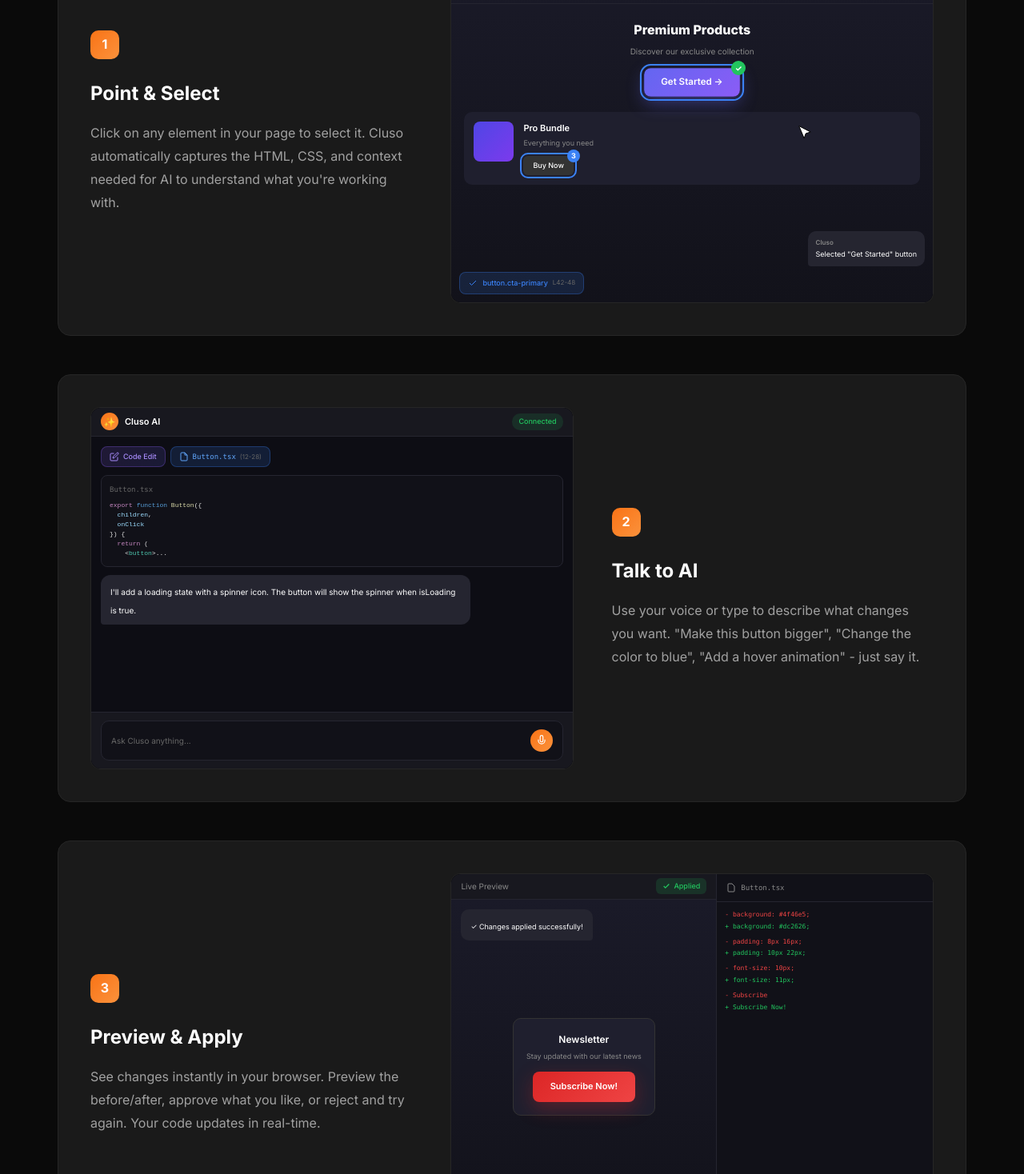
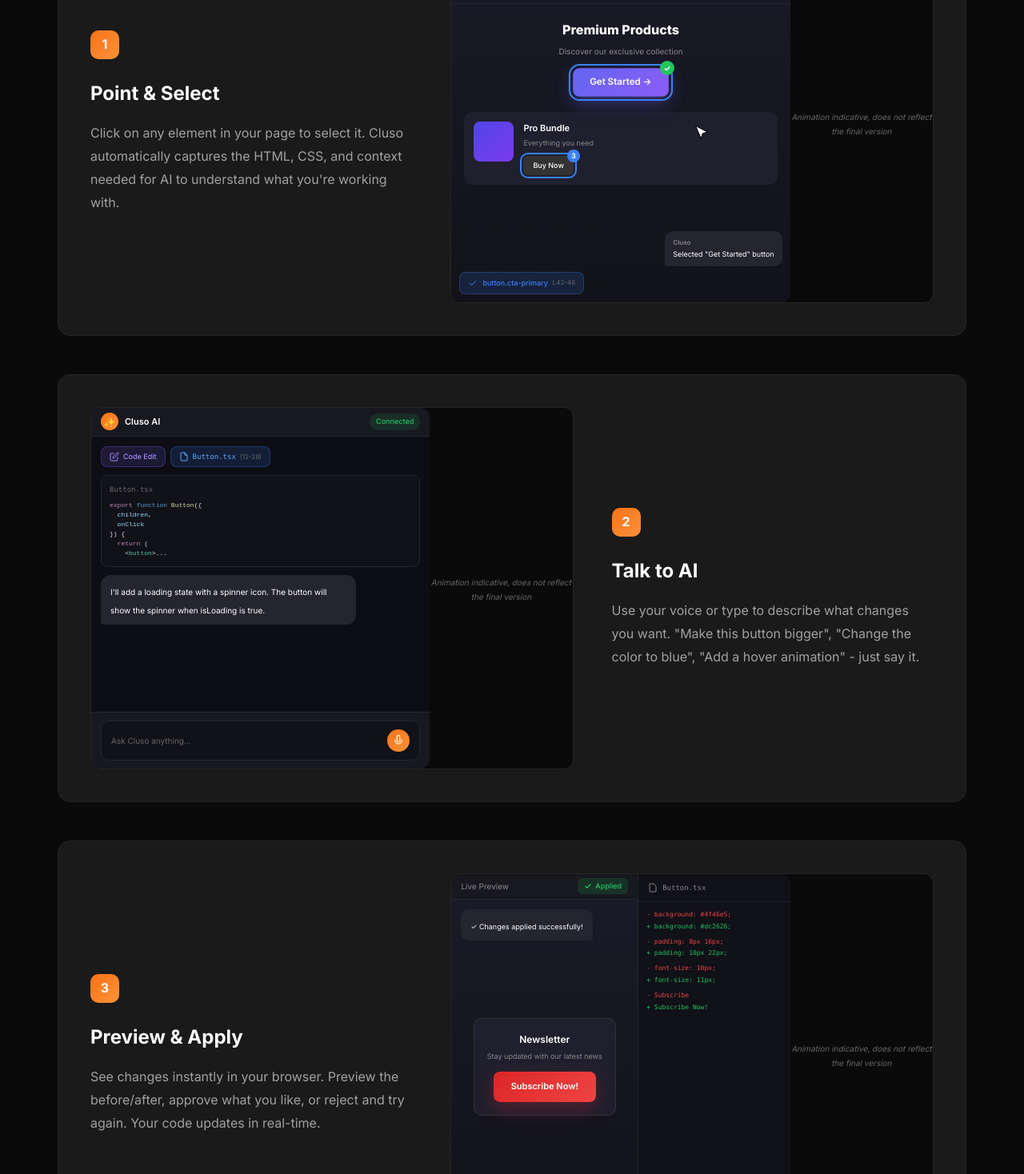
Before and after one commit to jasonkneen/cluso, a React (Vite) app in the folder website/: page / in a window 1280 px wide. Shown: the part 5282-6750 px from the top of the page at 80% size. Built offline with nearby package versions, Linux system fonts and the light colour scheme.

Commit message:
Add disclaimer text under animations

```diff
--- a/website/src/LandingPage.tsx
+++ b/website/src/LandingPage.tsx
@@ -1342,6 +1342,7 @@
               </div>
               <div className="feature-image" style={{ padding: 0, overflow: 'hidden', background: '#0a0a0a' }}>
                 <PointSelectDemo />
+                <p style={{ fontSize: '10px', color: '#666', textAlign: 'center', margin: '8px 0 4px', fontStyle: 'italic' }}>Animation indicative, does not reflect the final version</p>
               </div>
             </div>
 
@@ -1357,6 +1358,7 @@
               </div>
               <div className="feature-image" style={{ padding: 0, overflow: 'hidden', background: '#0a0a0a' }}>
                 <TalkToAIDemo />
+                <p style={{ fontSize: '10px', color: '#666', textAlign: 'center', margin: '8px 0 4px', fontStyle: 'italic' }}>Animation indicative, does not reflect the final version</p>
               </div>
             </div>
 
@@ -1372,6 +1374,7 @@
               </div>
               <div className="feature-image" style={{ padding: 0, overflow: 'hidden', background: '#0a0a0a' }}>
                 <PreviewApplyDemo />
+                <p style={{ fontSize: '10px', color: '#666', textAlign: 'center', margin: '8px 0 4px', fontStyle: 'italic' }}>Animation indicative, does not reflect the final version</p>
               </div>
             </div>
           </div>
```
